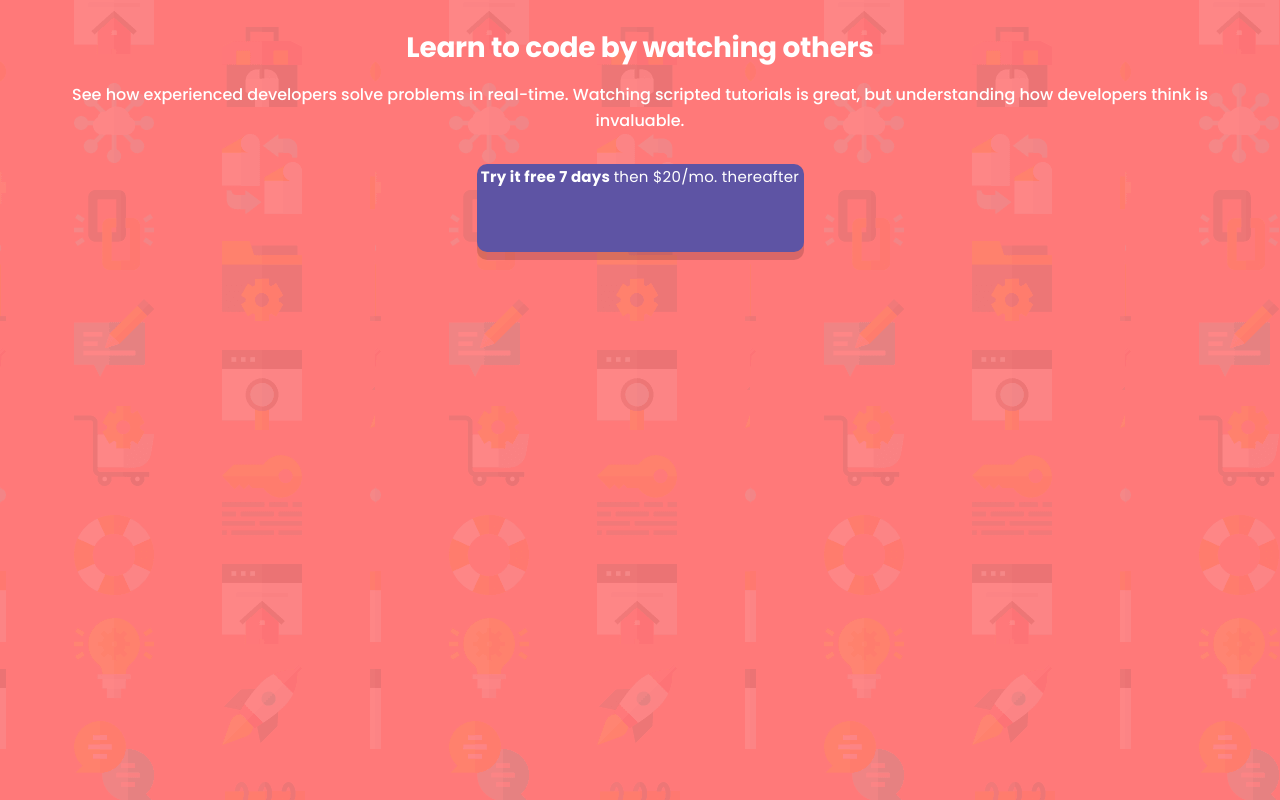
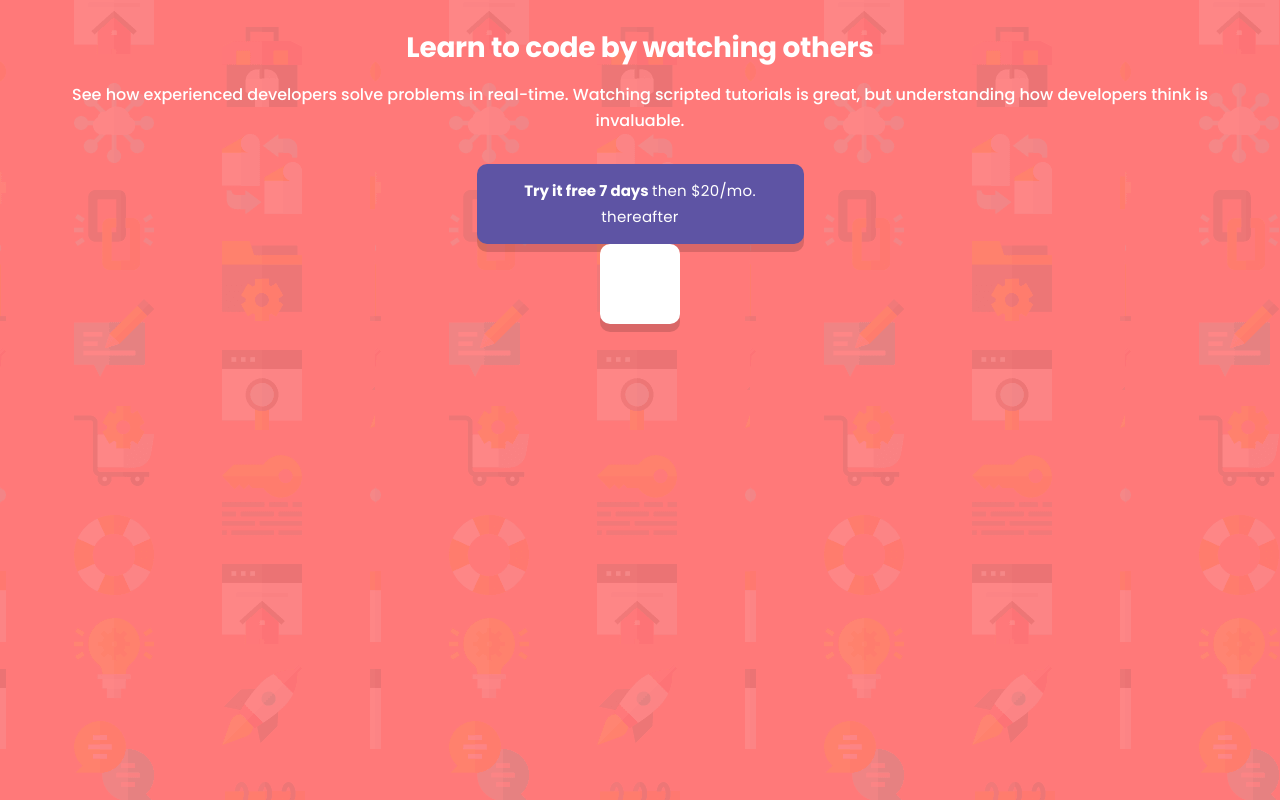
Before and after one commit to gia-grigalashvili/intro-component-with-signup-form-master-ty, a React (Vite) app: page / in a window 1280 px wide. Built offline with nearby package versions, Linux system fonts and the light colour scheme; a web font is replaced by a local one.

Commit message:
made form in Input.tsx

```diff
--- a/src/components/Inputs.tsx
+++ b/src/components/Inputs.tsx
@@ -1,4 +1,3 @@
-import React from "react";
 import styled from "styled-components";
 
 function Inputs() {
@@ -9,6 +8,8 @@ function Inputs() {
           Try it free 7 days <span> then $20/mo. thereafter</span>
         </p>
       </div>
+
+      <StyledForm action=""></StyledForm>
     </MainInputs>
   );
 }
@@ -22,19 +23,20 @@ const MainInputs = styled.div`
 
   .box {
     width: 327px;
-    height: 88px;
-    flex-shrink: 0;
+    height: 80px;
+    display: flex;
+    align-items: center;
+    justify-content: center;
+    padding: 40px;
     border-radius: 10px;
     background: #5e54a4;
     box-shadow: 0px 8px 0px 0px rgba(0, 0, 0, 0.15);
     color: #fff;
     text-align: center;
-    font-family: Poppins;
+
     font-size: 15px;
-    font-style: normal;
+
     font-weight: 700;
-    line-height: 26px; /* 173.333% */
-    letter-spacing: 0.268px;
   }
   span {
     color: #fff;
@@ -46,4 +48,14 @@ const MainInputs = styled.div`
     letter-spacing: 0.268px;
   }
 `;
+
+const StyledForm = styled.form`
+  display: flex;
+  gap: 20px;
+  padding: 40px;
+  flex-shrink: 0;
+  border-radius: 10px;
+  background: #fff;
+  box-shadow: 0px 8px 0px 0px rgba(0, 0, 0, 0.15);
+`;
 export default Inputs;
--- a/src/components/Text.tsx
+++ b/src/components/Text.tsx
@@ -1,4 +1,3 @@
-import React from "react";
 import styled from "styled-components";
 function Text() {
   return (
```
